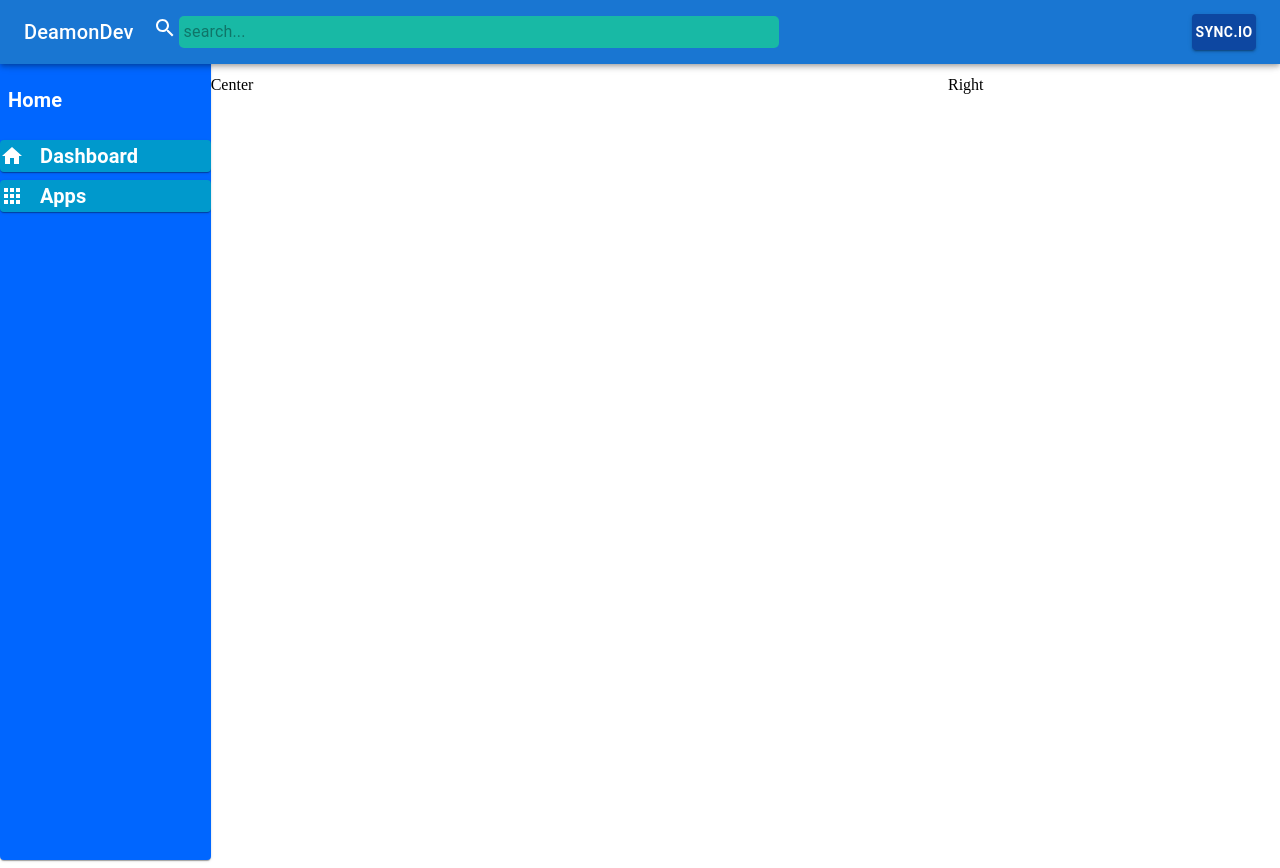
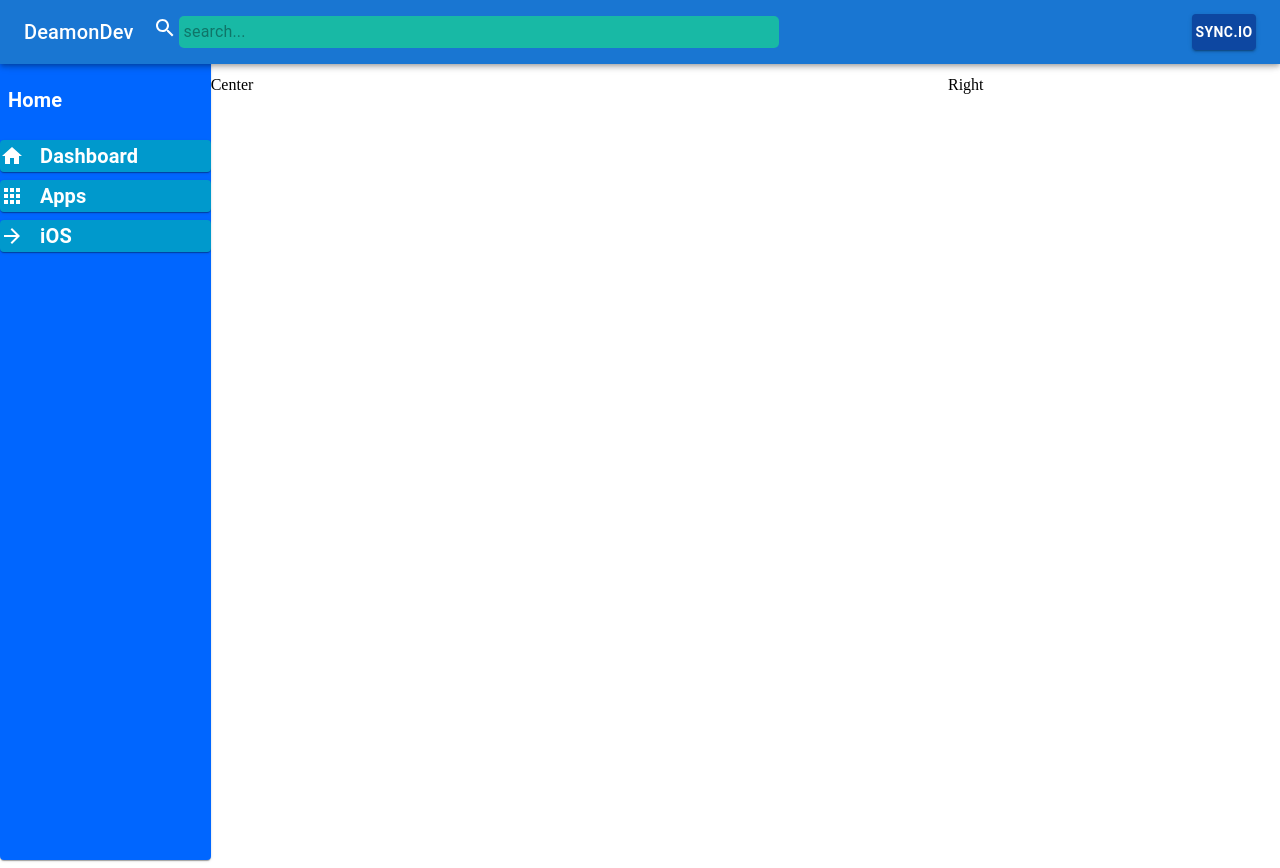
Before and after one commit to DeamonDev/material-ui-dashboard, a React (Create React App) app: page / in a window 1280 px wide. Built offline with nearby package versions, Linux system fonts and the light colour scheme.

Commit message:
more icons

```diff
--- a/src/components/Left.js
+++ b/src/components/Left.js
@@ -1,4 +1,4 @@
-import { Apps, Home } from "@mui/icons-material";
+import { Apps, ArrowBackIos, ArrowForward, Home } from "@mui/icons-material";
 import { Card, Typography } from "@mui/material";
 import { Box } from "@mui/system";
 
@@ -8,10 +8,23 @@ const onMouseOnItem = (e) => {
 
 function Left() {
   return (
-    <Card sx={{ backgroundColor: "#0066ff", paddingLeft: -8, height: "100%", flexDirection: "column" }}>
+    <Card
+      sx={{
+        backgroundColor: "#0066ff",
+        paddingLeft: -8,
+        height: "100%",
+        flexDirection: "column",
+      }}
+    >
       <Typography
         variant="h6"
-        sx={{ marginLeft: 1, paddingTop: 3, paddingBottom: 3, color: "white", fontWeight: "bold" }}
+        sx={{
+          marginLeft: 1,
+          paddingTop: 3,
+          paddingBottom: 3,
+          color: "white",
+          fontWeight: "bold",
+        }}
       >
         Home
       </Typography>
@@ -23,9 +36,11 @@ function Left() {
           alignItems: "center",
           backgroundColor: "#0099cc",
           color: "white",
-          marginBottom: 1
+          marginBottom: 1,
+          "&:hover": {
+            backgroundColor: "green",
+          },
         }}
-        onMouseOver={onMouseOnItem}
       >
         <Home />
         <Typography variant="h6" sx={{ fontWeight: "bold" }}>
@@ -40,12 +55,33 @@ function Left() {
           alignItems: "center",
           backgroundColor: "#0099cc",
           color: "white",
+          marginBottom: 1,
+          "&:hover": {
+            backgroundColor: "green",
+          },
         }}
-        onMouseOver={onMouseOnItem}
       >
         <Apps />
         <Typography variant="h6" sx={{ fontWeight: "bold" }}>
           Apps
+        </Typography>
+      </Card>
+      <Card
+        sx={{
+          display: "flex",
+          justifyContent: "start",
+          gap: 2,
+          alignItems: "center",
+          backgroundColor: "#0099cc",
+          color: "white",
+          "&:hover": {
+            backgroundColor: "green",
+          },
+        }}
+      >
+        <ArrowForward />
+        <Typography variant="h6" sx={{ fontWeight: "bold" }}>
+          iOS
         </Typography>
       </Card>
     </Card>
```
